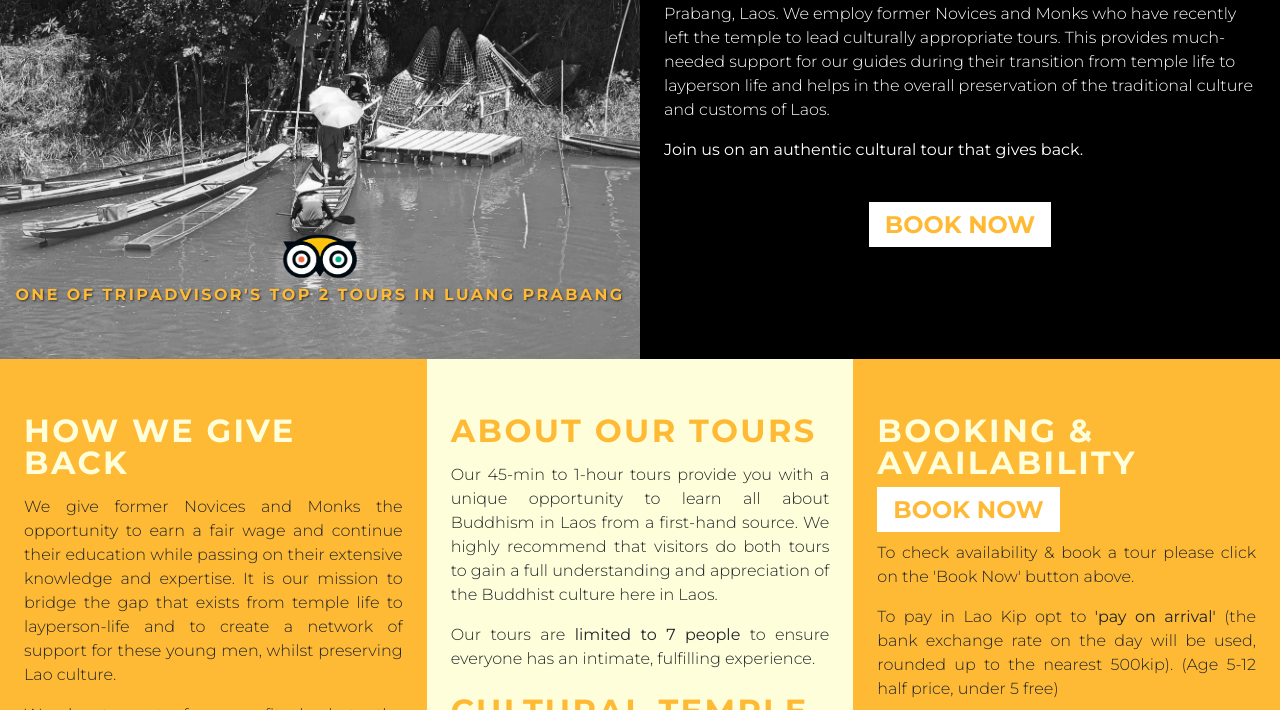
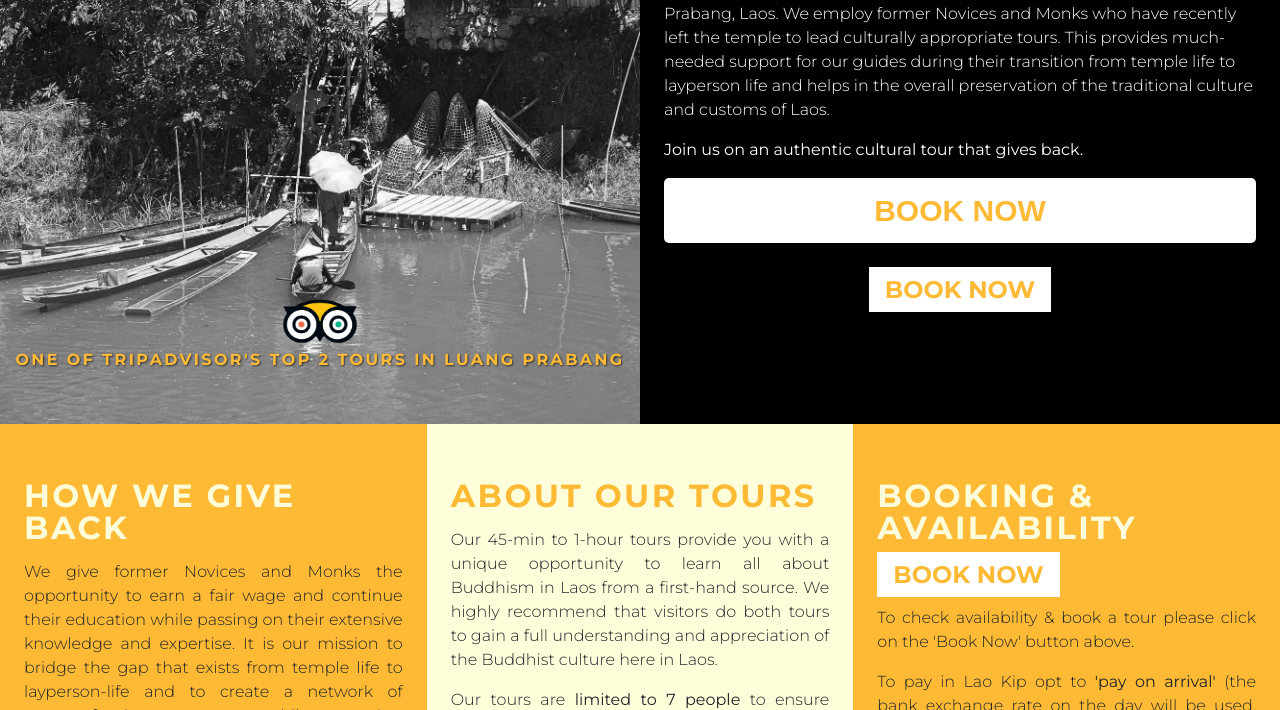
Before and after one commit to LTavvy/orange-robe-tours, a website built with webpack: page src/index.html in a window 1280 px wide. Shown: the part 390-1100 px from the top of the page. Built offline with nearby package versions, Linux system fonts and the light colour scheme; a script that the page names is missing.

Commit message:
Update index.html

```diff
--- a/src/index.html
+++ b/src/index.html
@@ -20,7 +20,7 @@
   src="https://widgets.bokun.io/assets/javascripts/apps/build/BokunWidgetsLoader.js?bookingChannelUUID=044783ca-a9a7-4365-8a66-ccba037e2ceb"
   async></script>
 
-      <!-- <script nonce="o9crONYtQ9BijkFVtg7VsA==">
+      <script nonce="o9crONYtQ9BijkFVtg7VsA==">
     window.dataLayer = window.dataLayer || [];
     function gtag(){dataLayer.push(arguments);}
     gtag('js', new Date());
@@ -39,7 +39,7 @@
       };
       var scr = d.getElementsByTagName(t)[0], par = scr.parentNode; par.insertBefore(s, scr);
     })(document, 'script');
-  </script> -->
+  </script>
 
 <style>
     #bokun_cc08761a_02e1_4482_9986_c4a4baa76436 {
@@ -99,8 +99,8 @@
           <p >Orange Robe Tours is a profit-for-purpose social enterprise, based in Luang Prabang, Laos. We employ former Novices and Monks who have recently left the temple to lead culturally appropriate tours. This provides much-needed support for our guides during their transition from temple life to layperson life and helps in the overall preservation of the traditional culture and customs of Laos.</p>
 
           <p><b>Join us on an authentic cultural tour that gives back.</b></p>
-<!--
-        <button class="bokunButton" disabled id="bokun_cc08761a_02e1_4482_9986_c4a4baa76436"  data-src="https://widgets.bokun.io/online-sales/044783ca-a9a7-4365-8a66-ccba037e2ceb/product-list/5169?partialView=1" data-testid="widget-book-button"> BOOK NOW </button> -->
+
+        <button class="bokunButton" disabled id="bokun_cc08761a_02e1_4482_9986_c4a4baa76436"  data-src="https://widgets.bokun.io/online-sales/044783ca-a9a7-4365-8a66-ccba037e2ceb/product-list/5169?partialView=1" data-testid="widget-book-button"> BOOK NOW </button>
 
           <a class="book-cta" target="_blank" href="https://widgets.bokun.io/online-sales/044783ca-a9a7-4365-8a66-ccba037e2ceb/product-list/5169?partialView=1">Book Now</a>
         </div>
```
